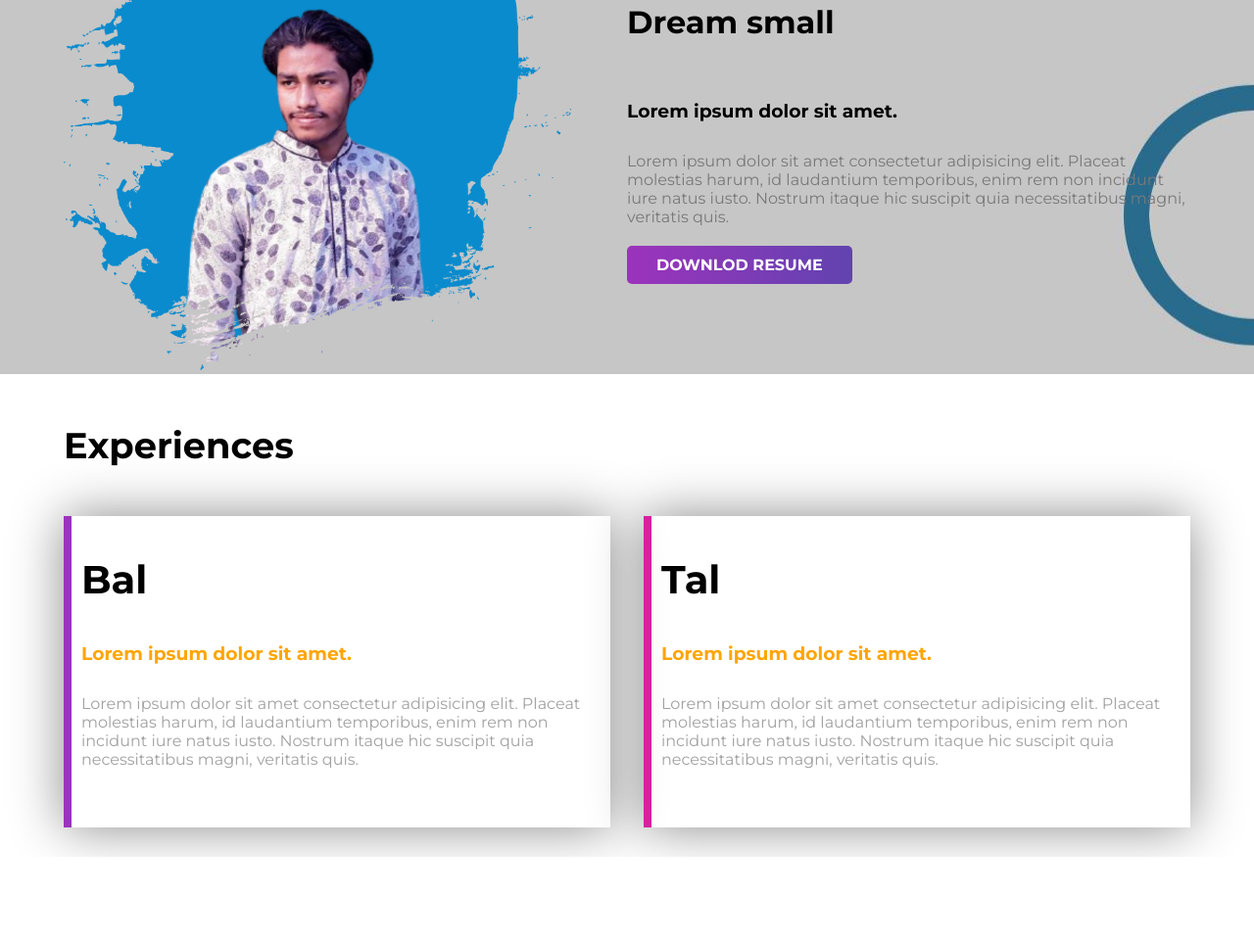
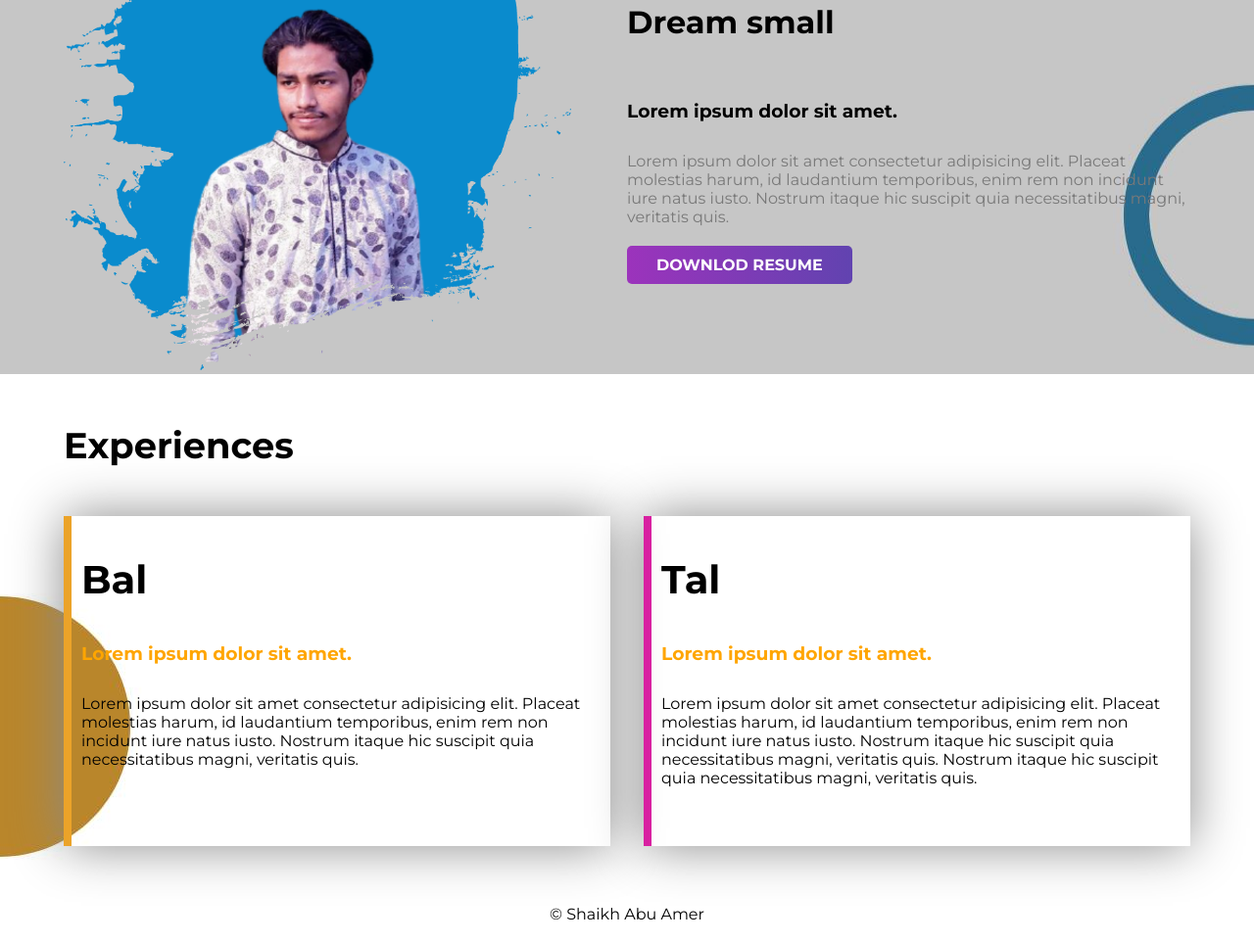
Before and after one commit to skabuamer/Practice-Project-6, a plain HTML site: page index.html in a window 1280 px wide. Shown: the part 739-1702 px from the top of the page at 98% size. Before the commit the page ends 1614 px from the top, so only its background shows below. Drawn offline with Linux system fonts and the light colour scheme.

Commit message:
footer-added

```diff
--- a/index.html
+++ b/index.html
@@ -48,9 +48,11 @@
             <div class="bal">
                 <h1>Tal</h1>
                 <h3>Lorem ipsum dolor sit amet.</h3>
-                <p>Lorem ipsum dolor sit amet consectetur adipisicing elit. Placeat molestias harum, id laudantium temporibus, enim rem non incidunt iure natus iusto. Nostrum itaque hic suscipit quia necessitatibus magni, veritatis quis.</p>
+                <p>Lorem ipsum dolor sit amet consectetur adipisicing elit. Placeat molestias harum, id laudantium temporibus, enim rem non incidunt iure natus iusto. Nostrum itaque hic suscipit quia necessitatibus magni, veritatis quis. Nostrum itaque hic suscipit quia necessitatibus magni, veritatis quis.</p>
             </div>
         </div>
     </section>
+
+    <footer> <p>&copy; Shaikh Abu Amer</p> </footer>
 </body>
 </html>
--- a/style.css
+++ b/style.css
@@ -93,6 +93,8 @@ header {
 .sec-three {
     padding: 0px 65px;
     padding-top: 50px;
+    background: url(images/exp-bg.jpg);
+    background-repeat: no-repeat;
 }
 .sec-three h1 {
     margin-bottom: 50px;
@@ -104,9 +106,9 @@ header {
 }
 .bal {
     box-shadow: 0px 0px 50px #8a8a8a;
-    border-left: 8px solid #9C33BC;
+    border-left: 8px solid #eba329;
     width: 550px;
-    margin-bottom: 30px;
+    margin-bottom: 60px;
 }
 .bal:last-of-type {
     border-left: 8px solid #d820a1;
@@ -123,6 +125,12 @@ header {
 }
 .bal p {
     padding: 0px 10px;
-    color: rgb(161, 161, 161);
+    color: rgb(0, 0, 0);
     margin-bottom: 60px;
 }
+footer {
+    margin-bottom: 20px;
+}
+footer p {
+    text-align: center;
+}
```
Also changed, not shown: images/IMG_20210128_160211_704-removebg-preview.png (deleted), images/IMG_20210130_194829_416-removebg-preview.png (deleted), images/IMG_20220116_151249087__1_-removebg-preview.png (deleted), images/IMG_20220116_151953742-removebg-preview.png (deleted), images/Red Yellow Box Shape PNG.png (deleted), images/Shape PNG.png (deleted), images/exp-bg.jpg (added), images/my-pic-one.png (deleted).
